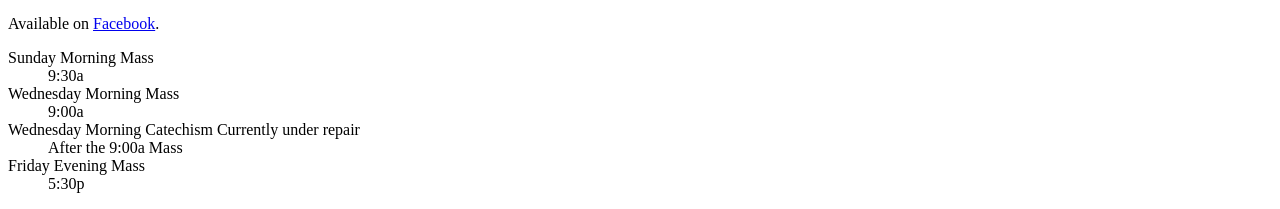
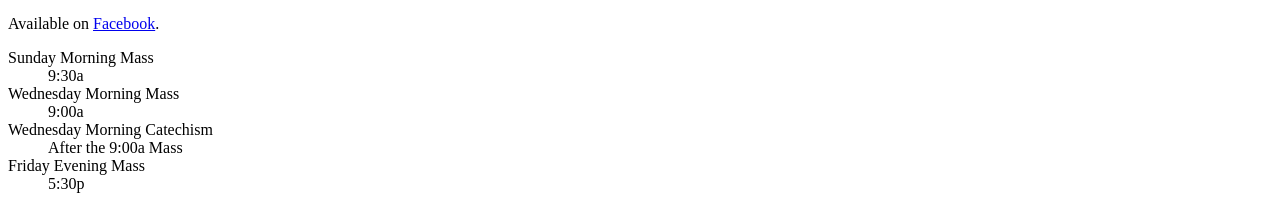
Before and after one commit to CollarmarkLLC/stedward-website, an Eleventy site: page src/index.njk in a window 1280 px wide. Shown: the part 9650-9859 px from the top of the page. Built offline with nearby package versions, Linux system fonts and the light colour scheme; Eleventy itself is replaced by a stand-in of ours; files that its build step writes are made by us from their sources.

Commit message:
Remove Wednesday catechism repair banner

```diff
--- a/src/index.njk
+++ b/src/index.njk
@@ -197,7 +197,7 @@ title: Home
           <div>
             <dt class="flex flex-wrap items-center gap-2 font-semibold">
               Wednesday Morning Catechism
-              <span class="rounded-full bg-white/15 px-2.5 py-1 text-[10px] font-semibold uppercase tracking-wider">Currently under repair</span>
+
             </dt>
             <dd class="text-white/75">After the 9:00a Mass</dd>
           </div>
```
